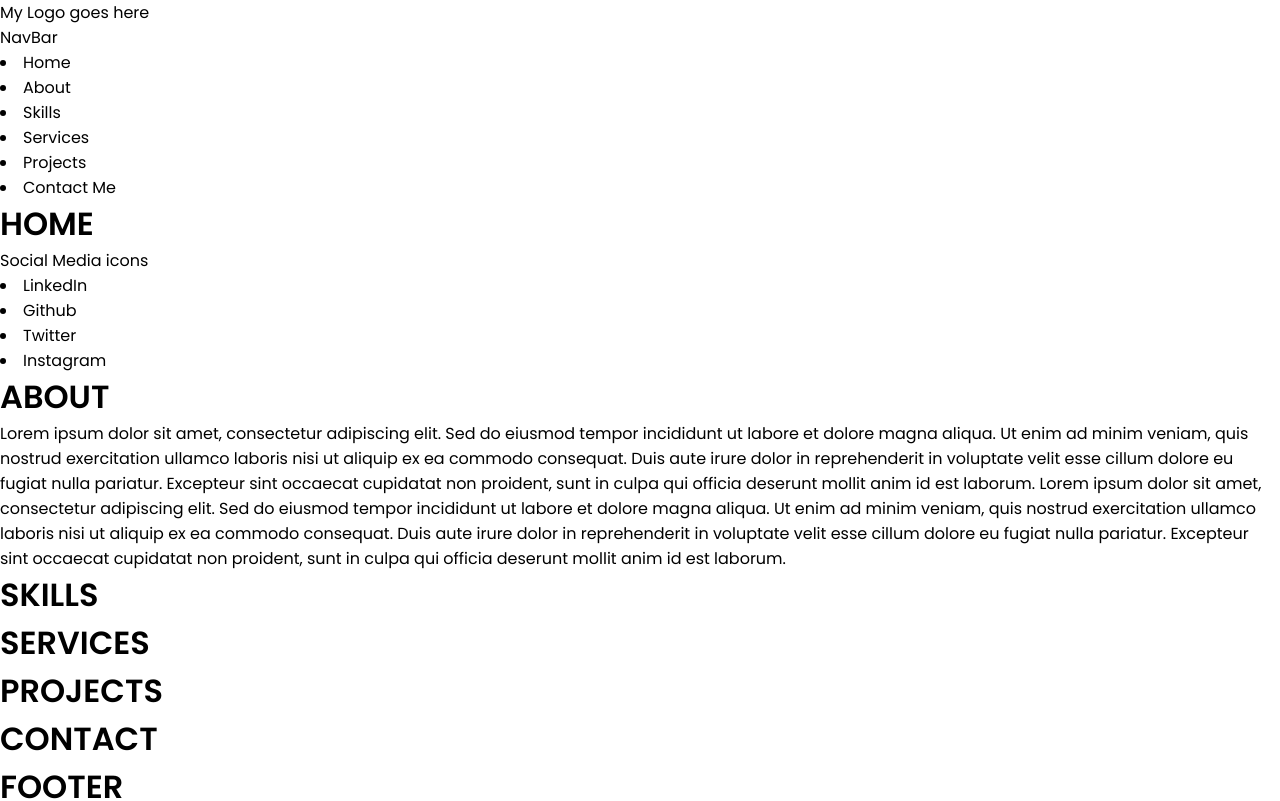
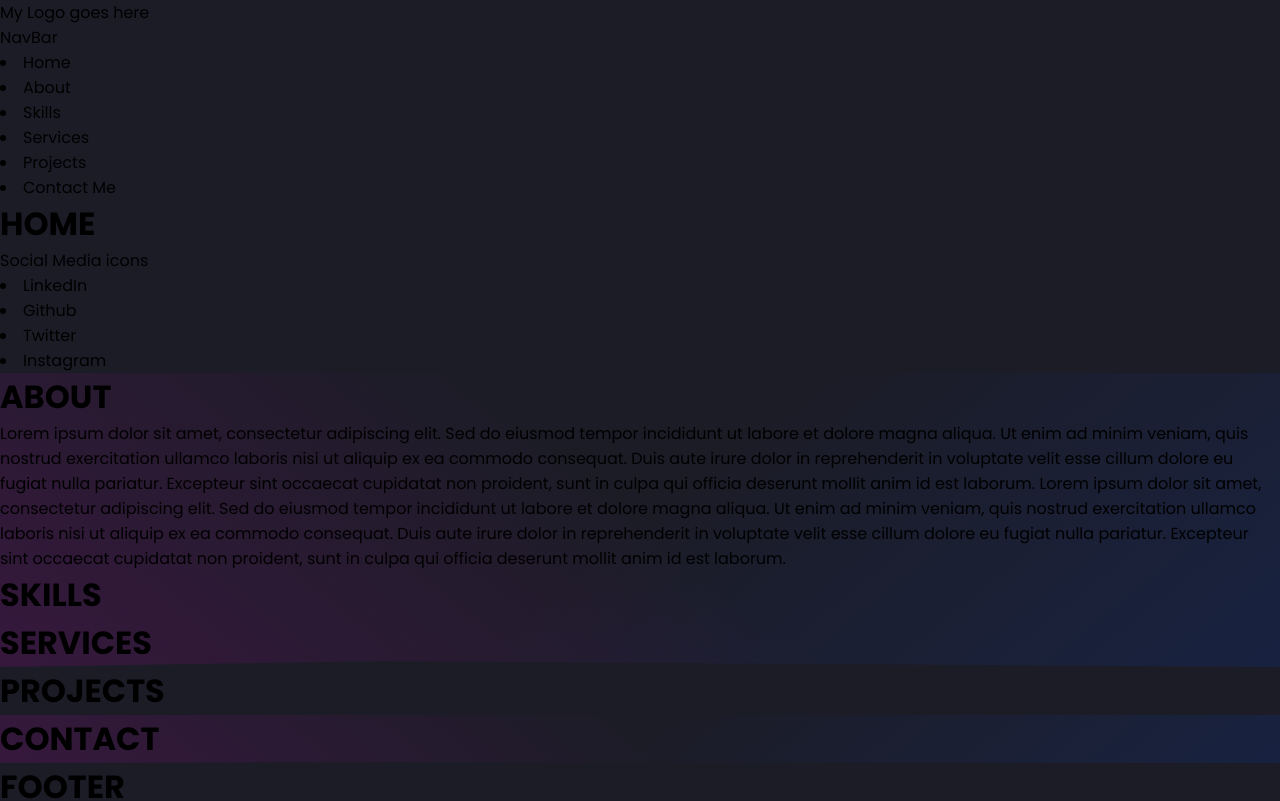
Before and after one commit to kin018/kin018dev, a React (Create React App) app in the folder portfolio/: page / in a window 1280 px wide. Shown: the top 801 px of the page. Built offline with nearby package versions, Linux system fonts and the light colour scheme.

Commit message:
Enhanced code with the introduction of a wrapper class and implemented a responsive design through the integration of the ThemeProvider to support dynamic theming. Updated and refined the CSS code for improved styling and presentation.

```diff
--- a/portfolio/src/App.js
+++ b/portfolio/src/App.js
@@ -1,3 +1,6 @@
+import React, { useState } from 'react';
+import styled, { ThemeProvider } from 'styled-components';
+import { darkTheme, lightTheme } from './theme/Themes';
 import AboutMe from './components/AboutMe';
 import Contact from './components/Contact';
 import Footer from './components/Footer';
@@ -7,18 +10,30 @@ import Projects from './components/Projects';
 import Services from './components/Services';
 import Skills from './components/Skills';
 
+const Jawn = styled.div`
+  background-color: ${({ theme }) => theme.bg};
+  width: 100%;
+  overflow-x: hidden;
+`;
+
 function App() {
   return (
-    <div>
+    <ThemeProvider theme={darkTheme}>
+      <Jawn>
         <Header />
         <Home />
+        <div className="wrapper">
           <AboutMe />
           <Skills />
           <Services />
+        </div>
         <Projects />
+        <div className="wrapper">
           <Contact />
+        </div>
         <Footer />
-    </div>
+      </Jawn>
+    </ThemeProvider>
   );
 }
 
--- a/portfolio/src/index.css
+++ b/portfolio/src/index.css
@@ -1,7 +1,5 @@
-/* Importing 'Poppins' font with specified weights */
-@import url('https://fonts.googleapis.com/css2?family=Poppins:wght@400;500;600&display=swap');
+@import url('https://fonts.googleapis.com/css2?family=Poppins:wght@100;200;300;400;500;600;700;800;900&display=swap');
 
-/* Global Reset */
 * {
   box-sizing: border-box;
   margin: 0;
@@ -9,34 +7,52 @@
   font-family: 'Poppins', sans-serif;
 }
 
-/* Smooth scrolling for HTML element */
 html {
   scroll-behavior: smooth;
 }
 
-/* Body Styles */
 body {
-  margin: 0 !important;
+  margin: 0px !important;
   padding: 0;
   font-family: 'Poppins', sans-serif;
 }
 
-/* Scrollbar Styles */
+/* width */
 ::-webkit-scrollbar {
   width: 4px;
   height: 80px;
 }
 
+/* Track */
 ::-webkit-scrollbar-track {
   background: #222a35;
 }
 
+/* Handle */
 ::-webkit-scrollbar-thumb {
   background: #575c66;
   border-radius: 6px;
 }
 
-/* Hover effect on scrollbar thumb */
+/* Handle on hover */
 ::-webkit-scrollbar-thumb:hover {
   background: #626970;
 }
+
+/****************************************************************************************************************************/
+
+.wrapper {
+  background: linear-gradient(
+      38.73deg,
+      rgba(204, 0, 187, 0.15) 0%,
+      rgba(201, 32, 184, 0) 50%
+    ),
+    linear-gradient(
+      141.27deg,
+      rgba(0, 70, 209, 0) 50%,
+      rgba(0, 70, 209, 0.15) 100%
+    );
+  width: 100%;
+  clip-path: polygon(0 0, 100% 0, 100% 100%, 30% 98%, 0 100%);
+}
+/****************************************************************************************************************************/
--- a/portfolio/src/theme/Themes.js
+++ b/portfolio/src/theme/Themes.js
@@ -1,6 +1,6 @@
-export const darkMode = {
-  background: '#1C1C27',
-  backGroundLight: '#1C1E27',
+export const darkTheme = {
+  bg: '#1C1C27',
+  bgLight: '#1C1E27',
   primary: '#854CE6',
   text_primary: '#F2F3F4',
   text_secondary: '#b1b2b3',
@@ -11,7 +11,7 @@ export const darkMode = {
   black: '#000000',
 };
 
-export const lightMode = {
+export const lightTheme = {
   bg: '#FFFFFF',
   bgLight: '#f0f0f0',
   primary: '#be1adb',
```
Also changed, not shown: 1 other file (tests, documents, lock files or other folders). Lines whose indentation alone changed are shown as unchanged.
